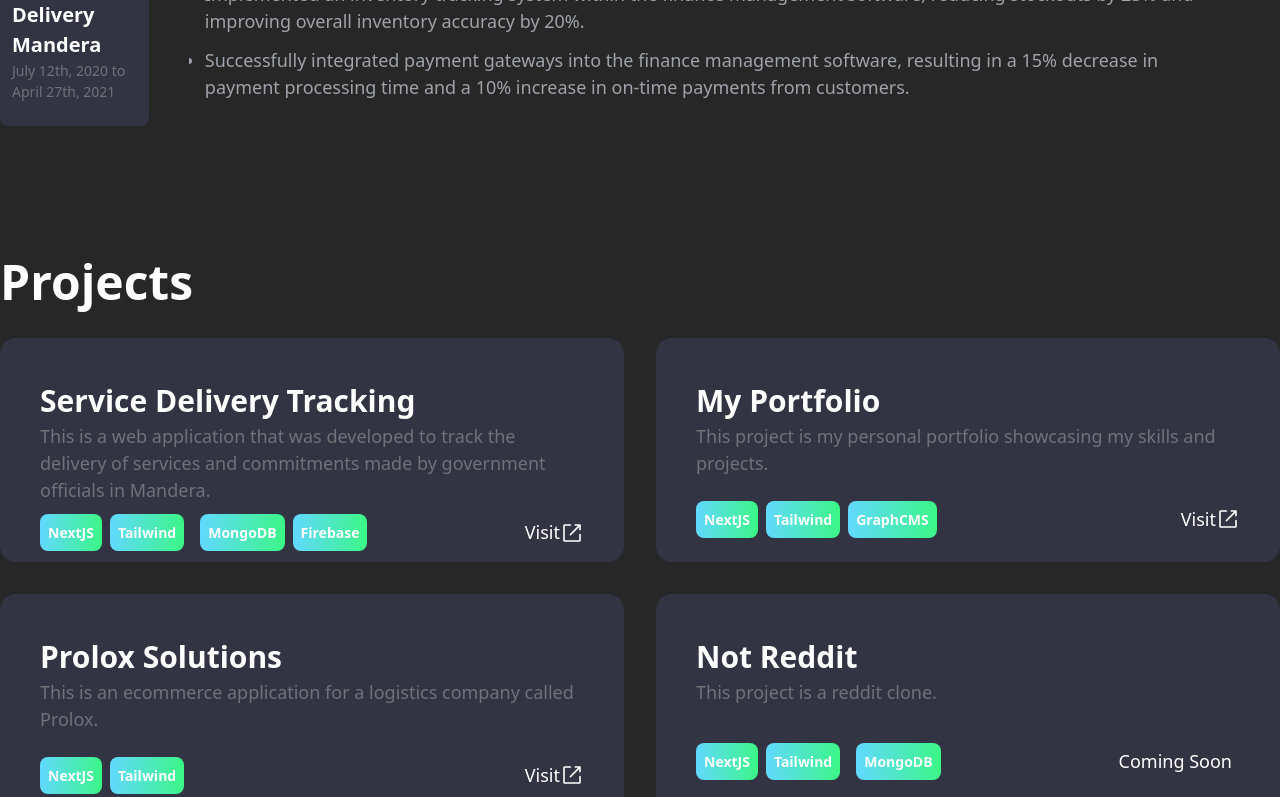
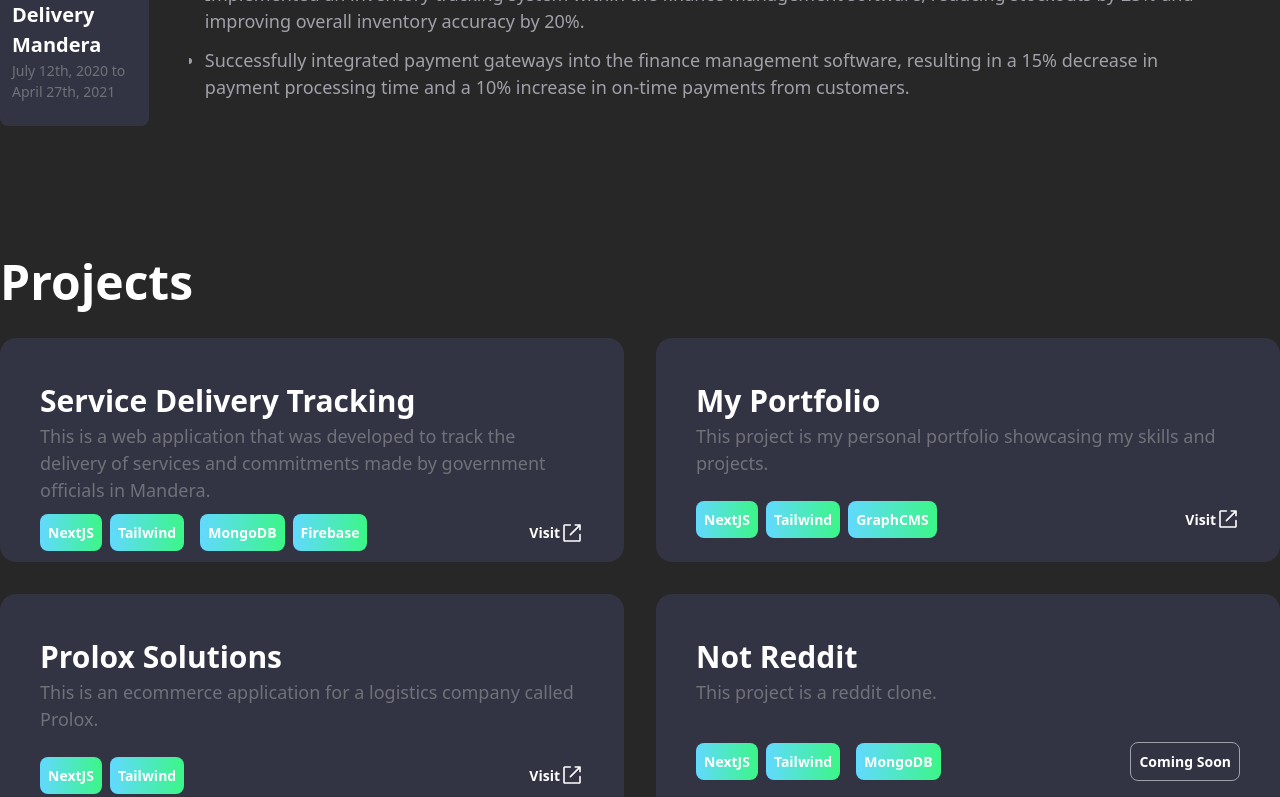
Before and after one commit to clive-limo/my-portfolio-updated, a Next.js app: page / in a window 1280 px wide. Shown: the part 2000-2797 px from the top of the page. Built offline with nearby package versions, Linux system fonts and the light colour scheme.

Commit message:
[FIX] add contact links and visit text styling

```diff
--- a/src/app/page.tsx
+++ b/src/app/page.tsx
@@ -52,9 +52,23 @@ export default function Home() {
               Let&apos;s Connect
             </h2>
             <div className="flex flex-row gap-2">
-              <IoMailOutline className="text-4xl hover:scale-110  hover:ease-in-out" />
-              <AiOutlineGithub className="text-4xl hover:scale-110  hover:ease-in-out" />
-              <AiOutlineLinkedin className="text-4xl hover:scale-110  hover:ease-in-out" />
+              <a href="mailto:limoclive01@gmail.com">
+                <IoMailOutline className="text-4xl hover:scale-110  hover:text-accentBlue hover:ease-in-out" />
+              </a>
+              <a
+                target="_blank"
+                rel="noopener"
+                href="https://github.com/clive-limo"
+              >
+                <AiOutlineGithub className="text-4xl hover:scale-110  hover:text-accentBlue hover:ease-in-out" />
+              </a>
+              <a
+                target="_blank"
+                rel="noopener"
+                href="https://www.linkedin.com/in/clive-limo-66aa881a3/"
+              >
+                <AiOutlineLinkedin className="text-4xl hover:scale-110  hover:text-accentBlue hover:ease-in-out" />
+              </a>
             </div>
           </div>
         </div>
--- a/src/components/ProjectsCard.tsx
+++ b/src/components/ProjectsCard.tsx
@@ -56,15 +56,17 @@ export default function ProjectsCard({
           <Link
             target="_blank"
             href={url}
-            className="flex h-full w-full flex-row justify-end"
+            className="group my-auto flex h-full w-full flex-row justify-end"
             rel="noopener noreferer"
           >
-            <p className="my-auto text-lg">Visit</p>{' '}
-            <RxExternalLink className="my-auto text-2xl" />
+            <p className="my-auto text-sm font-bold group-hover:scale-105 group-hover:text-accentGreen">
+              Visit
+            </p>{' '}
+            <RxExternalLink className="my-auto text-2xl font-bold group-hover:scale-105 group-hover:text-accentGreen" />
           </Link>
         ) : (
           <div className="flex h-full w-full flex-row justify-end">
-            <p className="my-auto rounded-lg bg-primaryLight p-2 text-lg">
+            <p className="my-auto rounded-lg border-[1px] border-zinc-400 p-2 text-sm font-bold hover:bg-accentGreen/30">
               Coming Soon
             </p>{' '}
           </div>
```
